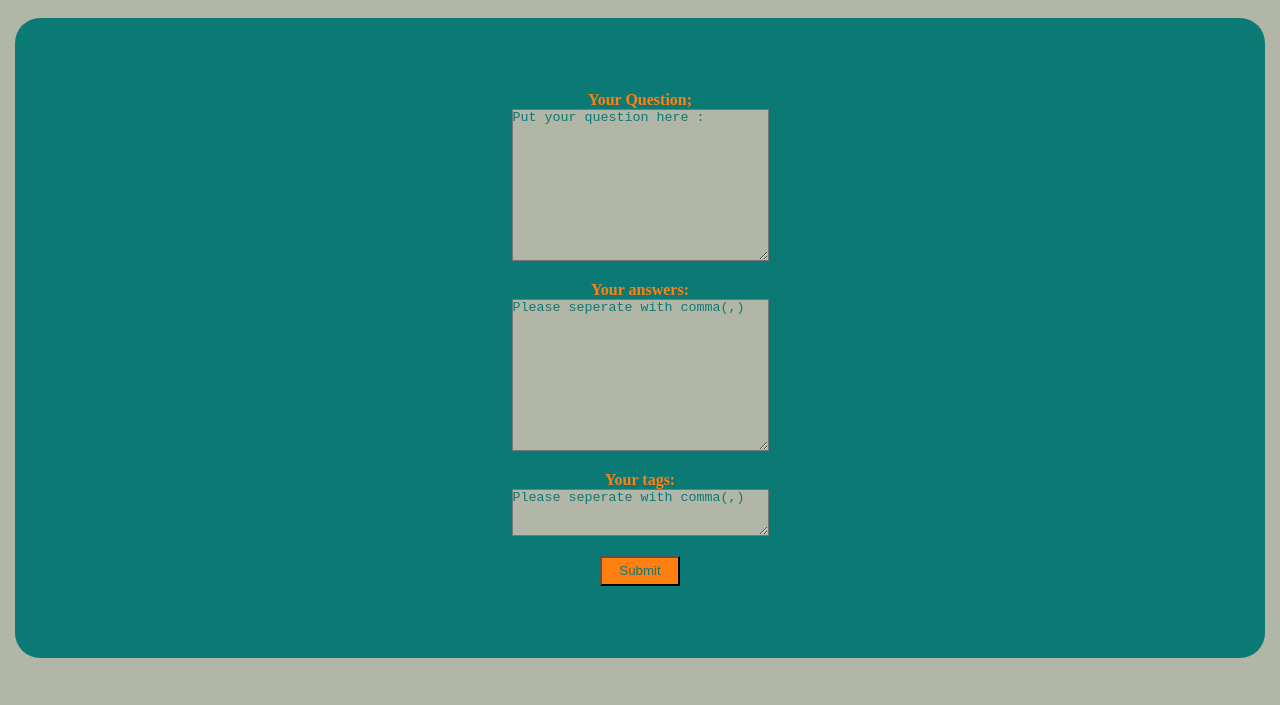
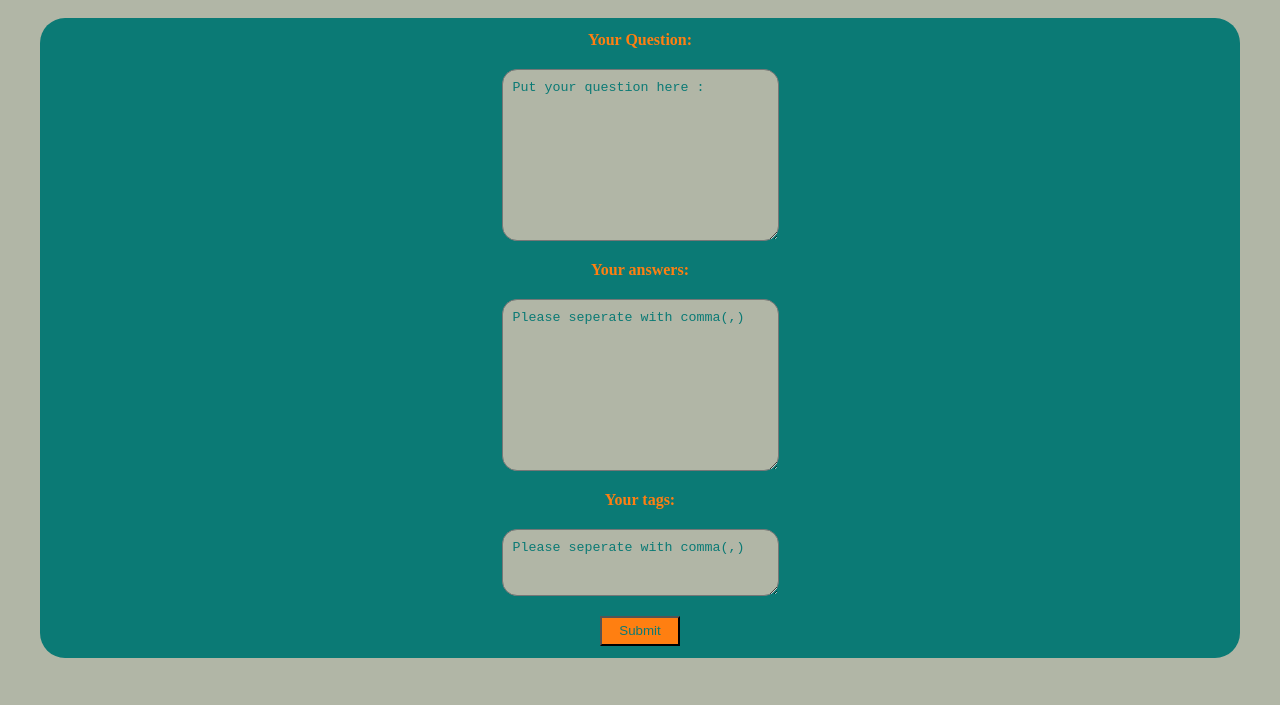
Before and after one commit to tsimvris/DoYouKnow, a plain HTML site: page Pages/newquestion.html in a window 1280 px wide. Shown: the part 42-747 px from the top of the page. Drawn offline with Linux system fonts and the light colour scheme.

Commit message:
fixed typos

```diff
--- a/CSS-Components/new-question.css
+++ b/CSS-Components/new-question.css
@@ -1,5 +1,5 @@
 .add-question-form {
-  margin: 20px -25px;
+  margin: 40px auto;
   display: flex;
   justify-content: center;
   align-items: center;
@@ -11,7 +11,9 @@
   font-weight: 700;
 }
 textarea {
-  margin-bottom: 20px;
+  margin: 20px auto;
+  padding: 10px;
+  border-radius: 15px;
   background-color: var(--background-color);
   color: var(--generic-color);
 }
--- a/Pages/newquestion.html
+++ b/Pages/newquestion.html
@@ -20,7 +20,7 @@
         <form class="add-question-form" action="">
             <label for="input-question">
 
-                Your Question;
+                Your Question:
             </label>
 
 
```
